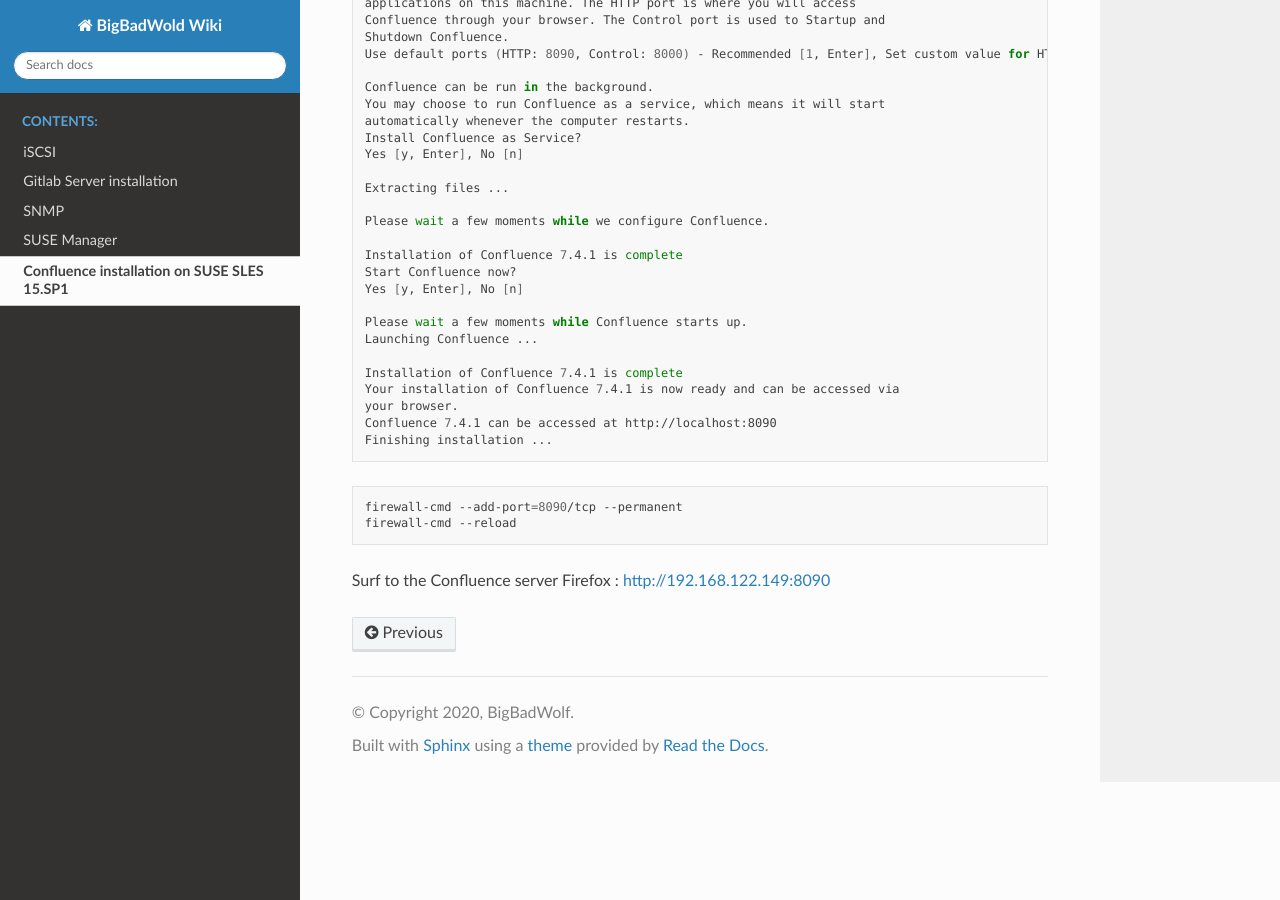
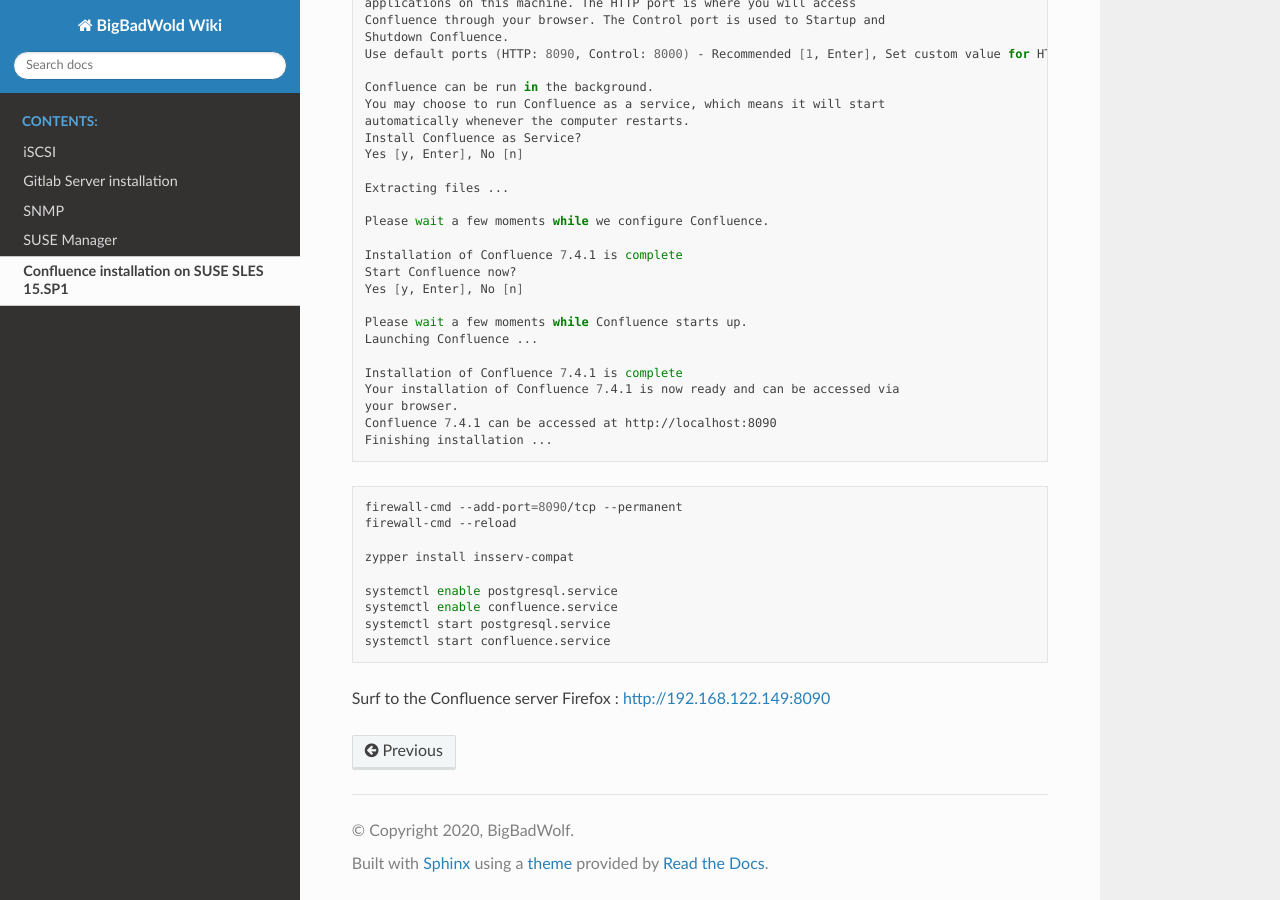
Before and after one commit to p3ll1n0r3/readthedocs, a Sphinx documentation site: the page built from docs/confluence.rst, in a window 1280 px wide and 900 px high, scrolled down 1084 px. Built offline with Sphinx 7.4.7 and the Read the Docs theme 2.0.0, drawn with Linux system fonts in a browser that asks for light colours.

Commit message:
Update confluence.rst

```diff
--- a/docs/confluence.rst
+++ b/docs/confluence.rst
@@ -93,6 +93,12 @@
             firewall-cmd --add-port=8090/tcp --permanent
             firewall-cmd --reload
 
+            zypper install insserv-compat
+
+            systemctl enable postgresql.service
+            systemctl enable confluence.service
+            systemctl start postgresql.service
+            systemctl start confluence.service
 
 Surf to the Confluence server
 Firefox : http://192.168.122.149:8090
```
